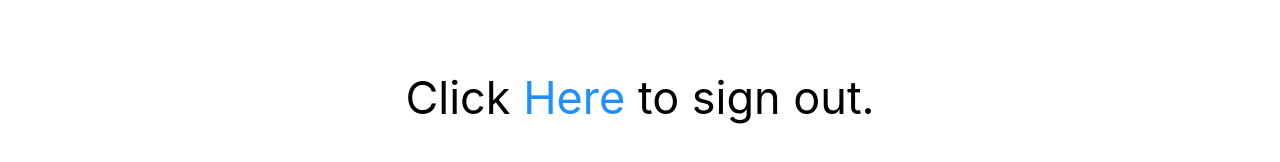
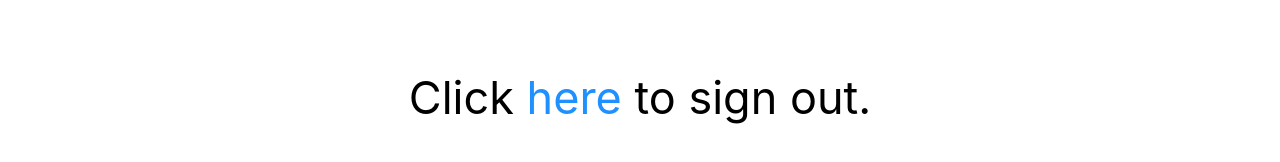
Before and after one commit to rlmclaughlin/capstone-1, a React (Create React App) app in the folder client/: page /signOut in a window 1280 px wide. Shown: the part 236-398 px from the top of the page. Built offline with nearby package versions, Linux system fonts and the light colour scheme.

Commit message:
added address info for stripe and changed favicon

```diff
--- a/client/src/components/forms/signOut.jsx
+++ b/client/src/components/forms/signOut.jsx
@@ -12,7 +12,7 @@ function SignOut(props){
 
     return(
         <div className='sign-out-container'>
-            Click <span onClick={signOutHandler}>&nbsp;Here&nbsp;</span> to sign out.
+            Click <span onClick={signOutHandler}>&nbsp;here&nbsp;</span> to sign out.
         </div>
     )
 }
--- a/client/src/components/shoppingCart/shoppingCart.jsx
+++ b/client/src/components/shoppingCart/shoppingCart.jsx
@@ -47,7 +47,10 @@ function ShoppingCart(props){
             <section className='total'>
                 {!total ? "loading ..." : <h2>Total: ${total.toFixed(2)}</h2>}
                 <StripeCheckout stripeKey="pk_test_51INMqZJa1mRCNszpMNOKrLfgHJEf8ww3XD4D4TIhyTFCKMSLgjMTFUPE0QnJd9Pjeb5Z9RPFcA6NmdttMK5e6TiR00znYVrmbs"
-                                token={handleToken} />
+                                token={handleToken}
+                                billingAddress
+                                shippingAddress
+                                amount={total * 100} />
             </section>
         </section>
     )
```
Also changed, not shown: client/notes.txt (deleted), 1 other file (tests, documents, lock files or other folders).
